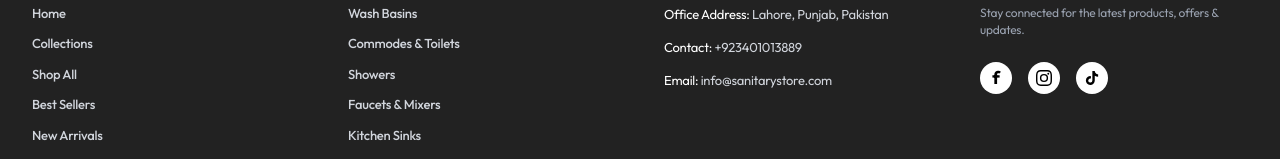
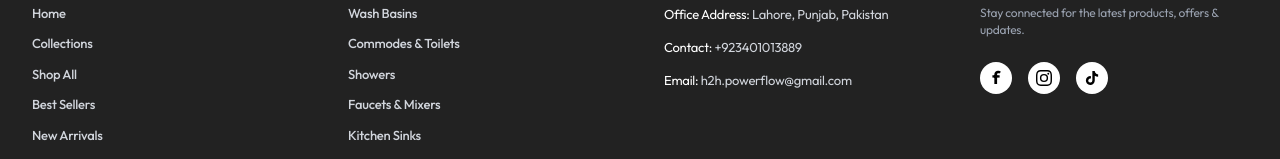
Before and after one commit to furyx002/Showcase-Site, a Next.js app in the folder frontend/: page / in a window 1280 px wide. Shown: the part 2143-2302 px from the top of the page. Built offline with nearby package versions, Linux system fonts and the light colour scheme; no server answers.

Commit message:
Update contact email to h2h.powerflow@gmail.com in footer

```diff
--- a/frontend/src/components/SiteFooter.jsx
+++ b/frontend/src/components/SiteFooter.jsx
@@ -52,7 +52,7 @@ export default function SiteFooter() {
             <ul className="space-y-3 text-[13px] leading-relaxed">
               <li><span className="text-white">Office Address:</span> Lahore, Punjab, Pakistan</li>
               <li><span className="text-white">Contact:</span> {whatsappNumber}</li>
-              <li><span className="text-white">Email:</span> info@sanitarystore.com</li>
+              <li><span className="text-white">Email:</span> <a href="mailto:h2h.powerflow@gmail.com" className="hover:text-white transition-colors">h2h.powerflow@gmail.com</a></li>
             </ul>
           </div>
 
```
